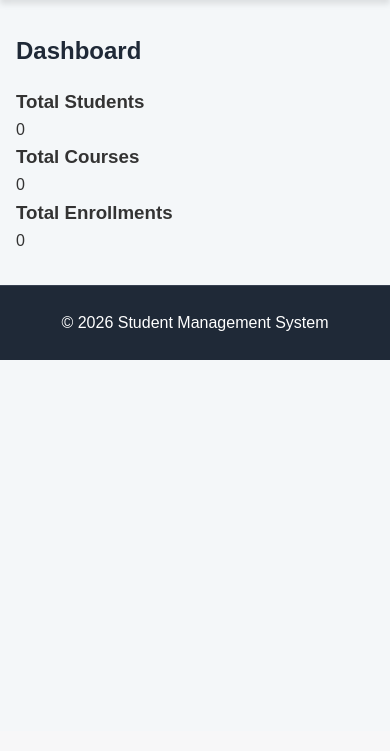
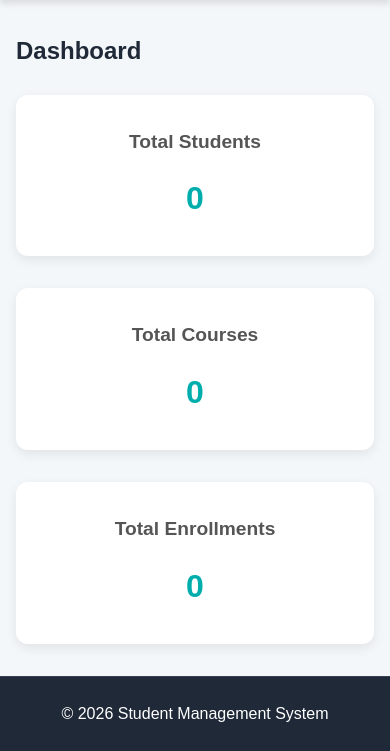
Before and after one commit to maryam-arif-dev/student-management-django, a Django app: page / in a window 390 px wide. Shown: the part 113-864 px from the top of the page. Before the commit the page ends 473 px from the top, so only its background shows below. Run offline with Django 5.2, Linux system fonts and the light colour scheme; data that the repository does not hold is empty.

Commit message:
Add CSS styling for dashboard
- Added dashboard-specific styles in static/css/dashboard.css
- Styled cards, tables, and overview sections for a modern look
- Ensured responsive design for smaller screens
- Integrated colors and font consistent with main site theme

```diff
--- a/student_management/static/styles/style.css
+++ b/student_management/static/styles/style.css
@@ -239,3 +239,41 @@ h2 {
 .message.info {
   background-color: #3b82f6;
 }
+/* ===== Dashboard ===== */
+.dashboard {
+  margin-top: 2rem;
+}
+
+.dashboard-cards {
+  display: flex;
+  gap: 2rem;
+  margin-top: 1.5rem;
+  flex-wrap: wrap;
+}
+
+.card {
+  flex: 1;
+  min-width: 250px;
+  background: #ffffff;
+  padding: 2rem;
+  border-radius: 12px;
+  text-align: center;
+  box-shadow: 0 4px 12px rgba(0, 0, 0, 0.08);
+  transition: transform 0.3s ease;
+}
+
+.card:hover {
+  transform: translateY(-5px);
+}
+
+.card h3 {
+  margin-bottom: 1rem;
+  font-size: 1.2rem;
+  color: #555;
+}
+
+.card p {
+  font-size: 2rem;
+  font-weight: bold;
+  color: #00adad; /* matches your teal theme */
+}
```
